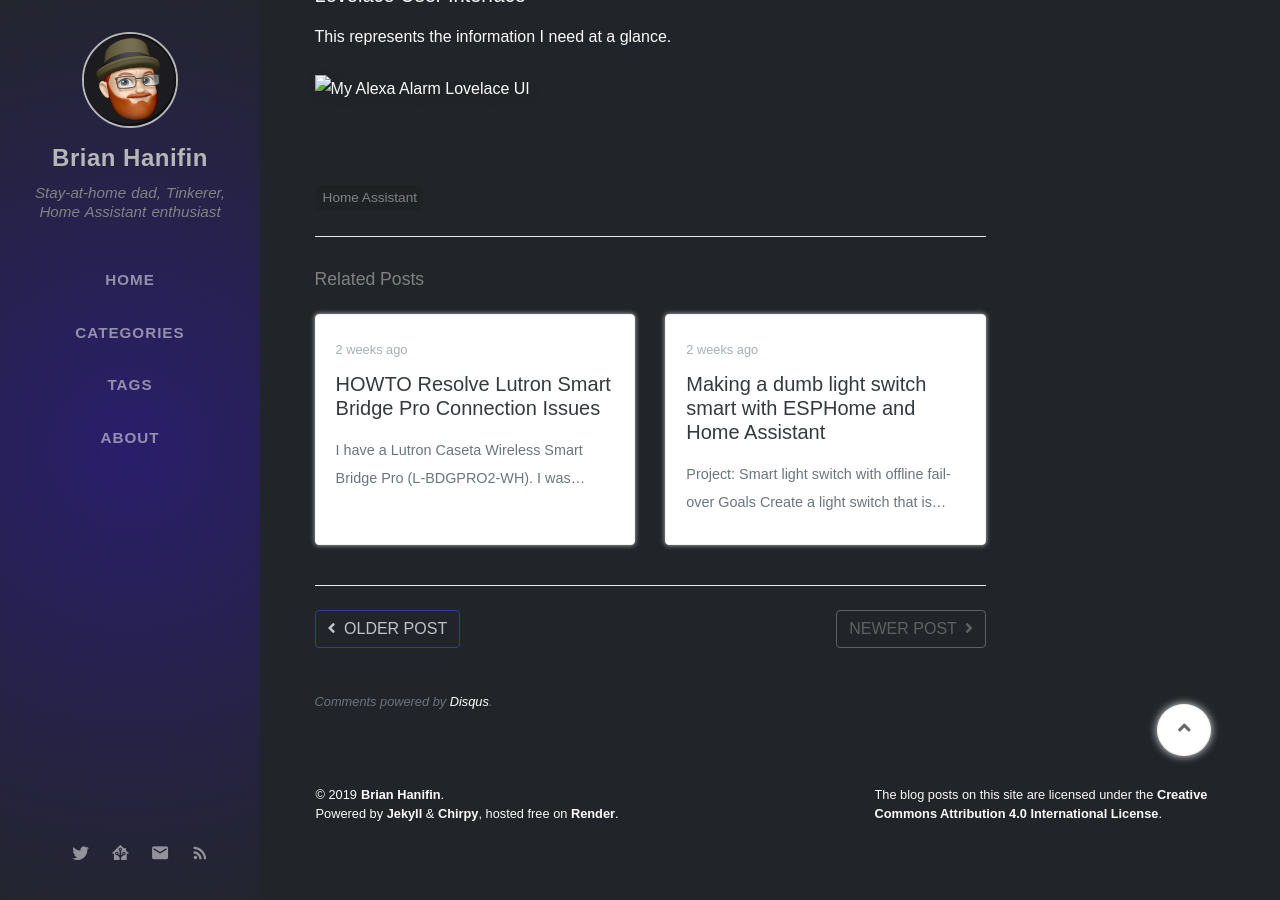
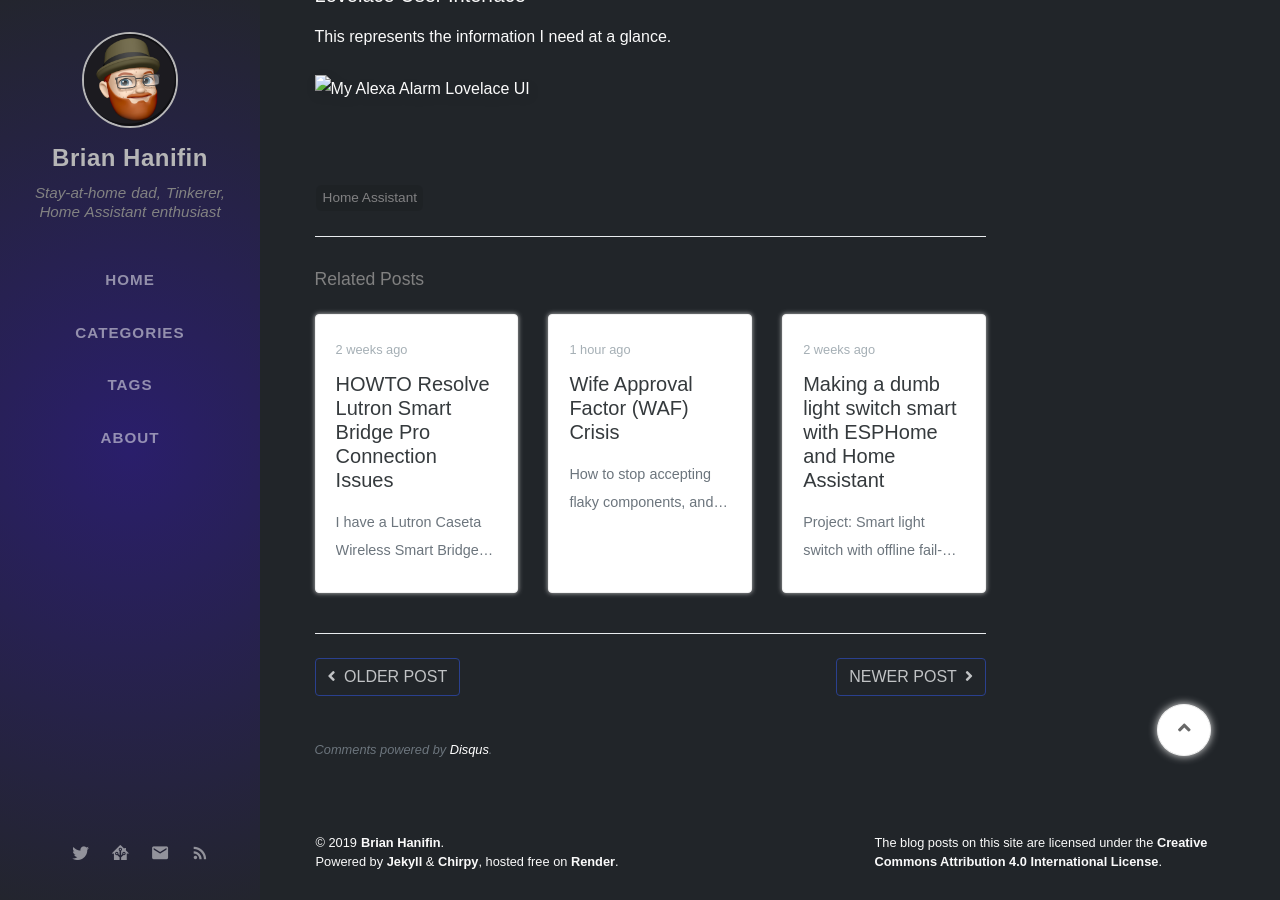
Before and after one commit to brianhanifin/brianhanifin.com, a Jekyll site: the page built from _posts/2019-12-21-next-alexa-alarm-wakeup-light.md, in a window 1280 px wide and 900 px high, scrolled down 2778 px. Built offline with Jekyll 4.4.1, drawn with Linux system fonts in a browser that asks for light colours; nearby versions of some CDN libraries; some web fonts are replaced; comment, search, counter and statistics services are not loaded; some of the changed lines change nothing that is shown.

Commit message:
article: WAF Crisis

```diff
--- a/_posts/2019-12-21-next-alexa-alarm-wakeup-light.md
+++ b/_posts/2019-12-21-next-alexa-alarm-wakeup-light.md
@@ -5,7 +5,6 @@
 tags: [Home Assistant]
 seo:
   date_modified: 2019-12-21 11:00:00 -0800
-# sticky: true
 ---
 
 Thanks to the wonderful [Alexa Media Player][alexa_media_player] custom component,
--- /dev/null
+++ b/_posts/2019-12-29-stop-accepting-flaky-components-replace-them.md
@@ -0,0 +1,71 @@
+---
+title: Wife Approval Factor (WAF) Crisis
+date: 2019-12-29 09:15:00 -0800
+categories: [General]
+tags: [Home Assistant]
+seo:
+  date_modified: 2019-12-29 09:15:00 -0800
+# sticky: true
+---
+
+## How to stop accepting flaky components, and start replacing them
+
+A few months ago [I posted a message in the Home Assistant Community](https://community.home-assistant.io/t/waf-crisis-how-to-stop-accepting-flaky-components-and-start-replacing-them/138066)
+outlining the problems that were driving down the acceptance of my Home Automation hobby at my house.
+
+If 9 out of 10 devices work as they should, that 10th flaky device, which I think works most of the time but
+sometimes doesn’t work, is the thing my wife latches onto. She has gone from being pleasantly accepting of
+most things (and some automations have delighted her) to becoming more and more irritated.
+
+Examples of automations that delight:
+
+* Kitchen cabinet LEDs light up when someone enters the room.
+* Notifications when the garage door is closed.
+* Colorful lightshow in our 9 bulb dining room chandelier.
+
+Examples of flakiness that irritates:
+
+* Drip watering controller: was battery powered and her plants have died too many times from it dying without
+me realizing.
+* Bedroom light switch: just wouldn't turn off almost every evening for about a month!
+
+Anyway, the WAF was awfully low then. I couldn't blame her as I find those things annoying as well...
+especially when they kill one of her outdoor plants.
+
+There were several things stopping me from replacing components like these.
+
+* **Stubbornness.** I don’t feel like I should have to replace a thing. It is supposed to work, so it should
+just work better!
+* **Cost.** I don’t want to replace one expensive thing, with another thing.
+* **Uncertainty.** Who knows if the thing I replace it with will work any better?
+
+I was finally able to convince myself the money I was saving for a CNC machine would be better spent on
+making our smart home less frustrating and ... well, less brain dead.
+
+### Making a list, checking it twice
+
+I made a list of things that are not working reliably so I could tackle them one at a time. Here is my list
+of problems and the solutions I implemented.
+
+| Problem | Solution |
+| ------- | ---------- |
+| Unreliable Wink Hub | Replace Wink Hub with Z-Wave USB Stick and Lutron Pro Hub |
+| Smart Smoke Detectors, Wink only | Replace with Z-Wave equivelent |
+| Unreliable Lutron switch | Replace Wink with a Lutron Pro Hub |
+| Unreliable watering controller | Install an outlet and build my own ESPHome based controller (In Progress) |
+| Node-Red automations | I am currently migrating my Node-Red code to native Home Assistant code so I have one place to maintain my code. |
+
+The advantage of the Lutron Pro hub is it allows Home Assistant to intercept the Pico Remote's button press
+events. Here is how I took advantage of that feature to create Lutron Pico "Scene" remotes.
+
+* **Dining Room**: The primary 4 buttons control Hue bulbs. The center button toggles a secondary Family Room
+floor lamp which previously had no physical switch.
+* **Play Room**: I was controlling Insteon lamp modules with my wall mounted Pico Remote. I decided to simplify
+my system and replaced all Insteon lamp modules with refurbished white Hue bulbs. The center button controls
+a secondary floor lamp which previously had not physical switch.
+
+### Conclusion
+
+My family and I are much happier now that everything is working as expected much more of the time! I can spend
+more time create new automations, gadgets, and articles. Let me know if you have had the courage to replace
+unreliable modules in the comments below.
```
